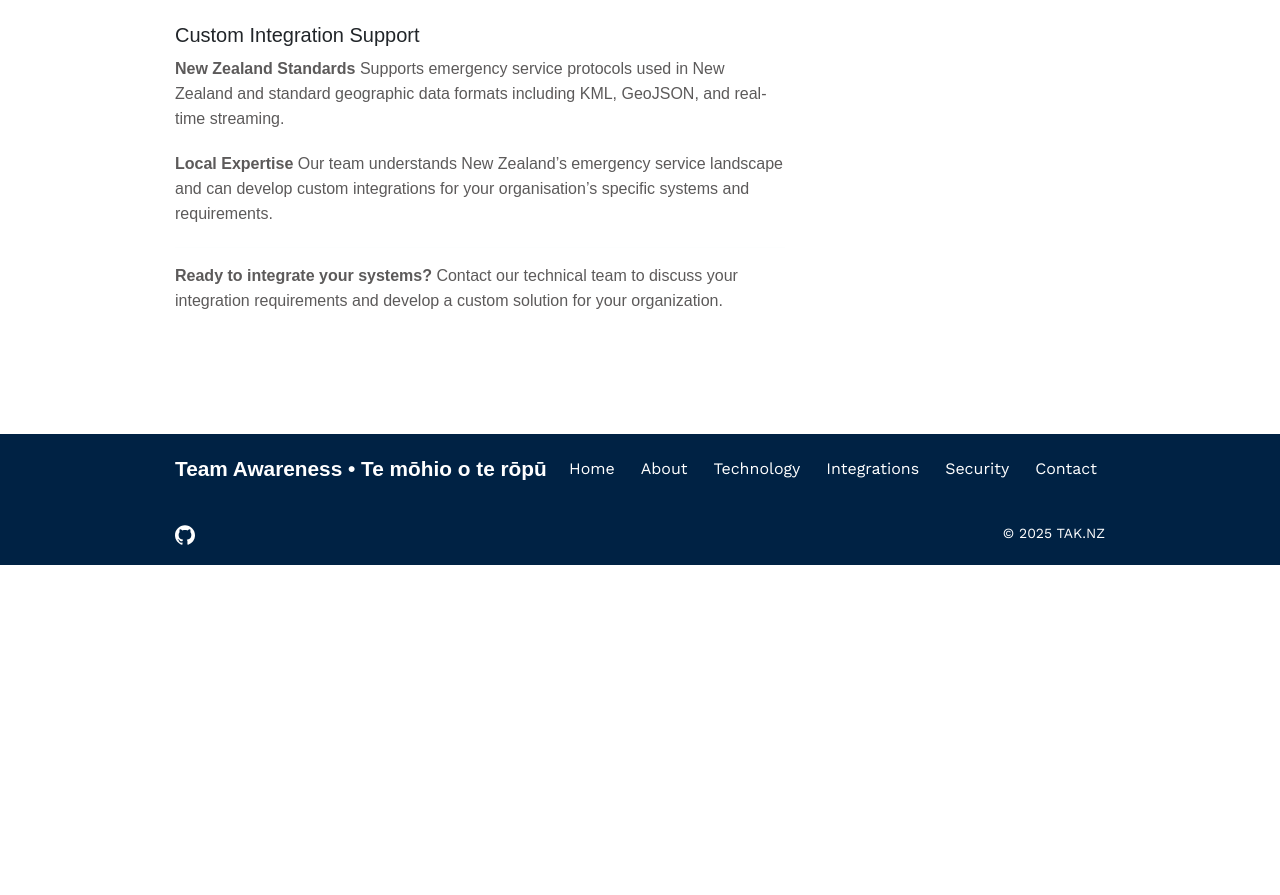
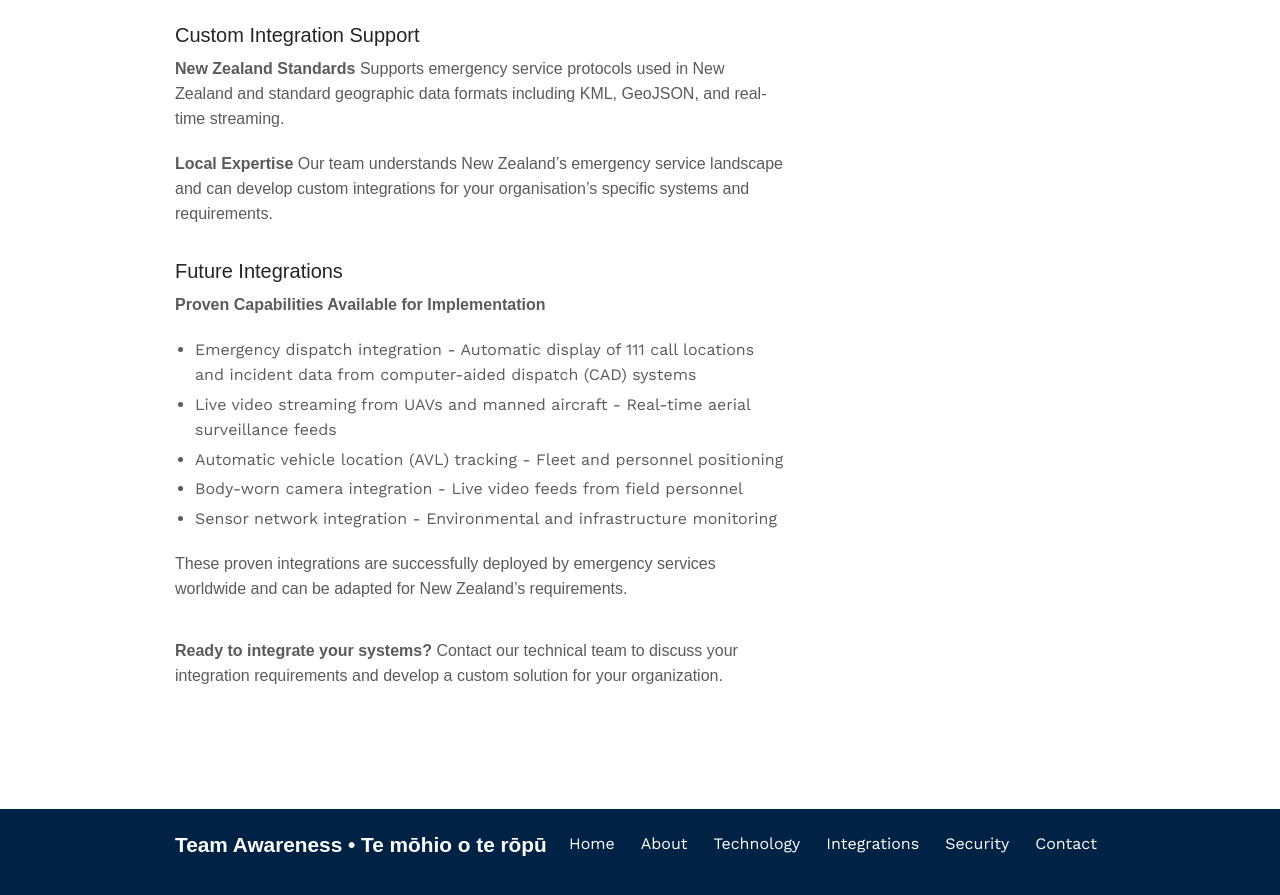
Before and after one commit to TAK-NZ/TAK-NZ.github.io, a Jekyll site: the page built from pages/integrations.md, in a window 1280 px wide and 900 px high, scrolled down 633 px. Shown: the top 895 px of the window. Built offline with Jekyll 4.4.1, drawn with Linux system fonts in a browser that asks for light colours; before the commit the page ends 1198 px from its top, so only the background shows below that.

Commit message:
feat: enhance platform description and add future integrations
- Update homepage to describe TAK.NZ as common operating platform providing COP
- Add Future Integrations section with emergency dispatch and video streaming capabilities
- Consolidate emergency call and CAD system integration into single item

```diff
--- a/pages/integrations.md
+++ b/pages/integrations.md
@@ -27,6 +27,17 @@ Supports emergency service protocols used in New Zealand and standard geographic
 **Local Expertise**
 Our team understands New Zealand's emergency service landscape and can develop custom integrations for your organisation's specific systems and requirements.
 
+### Future Integrations
+
+**Proven Capabilities Available for Implementation**
+- Emergency dispatch integration - Automatic display of 111 call locations and incident data from computer-aided dispatch (CAD) systems
+- Live video streaming from UAVs and manned aircraft - Real-time aerial surveillance feeds
+- Automatic vehicle location (AVL) tracking - Fleet and personnel positioning
+- Body-worn camera integration - Live video feeds from field personnel
+- Sensor network integration - Environmental and infrastructure monitoring
+
+These proven integrations are successfully deployed by emergency services worldwide and can be adapted for New Zealand's requirements.
+
 ---
 
 **Ready to integrate your systems?** Contact our technical team to discuss your integration requirements and develop a custom solution for your organization.
```
Also changed, not shown: index.md (+1 -1 lines).
